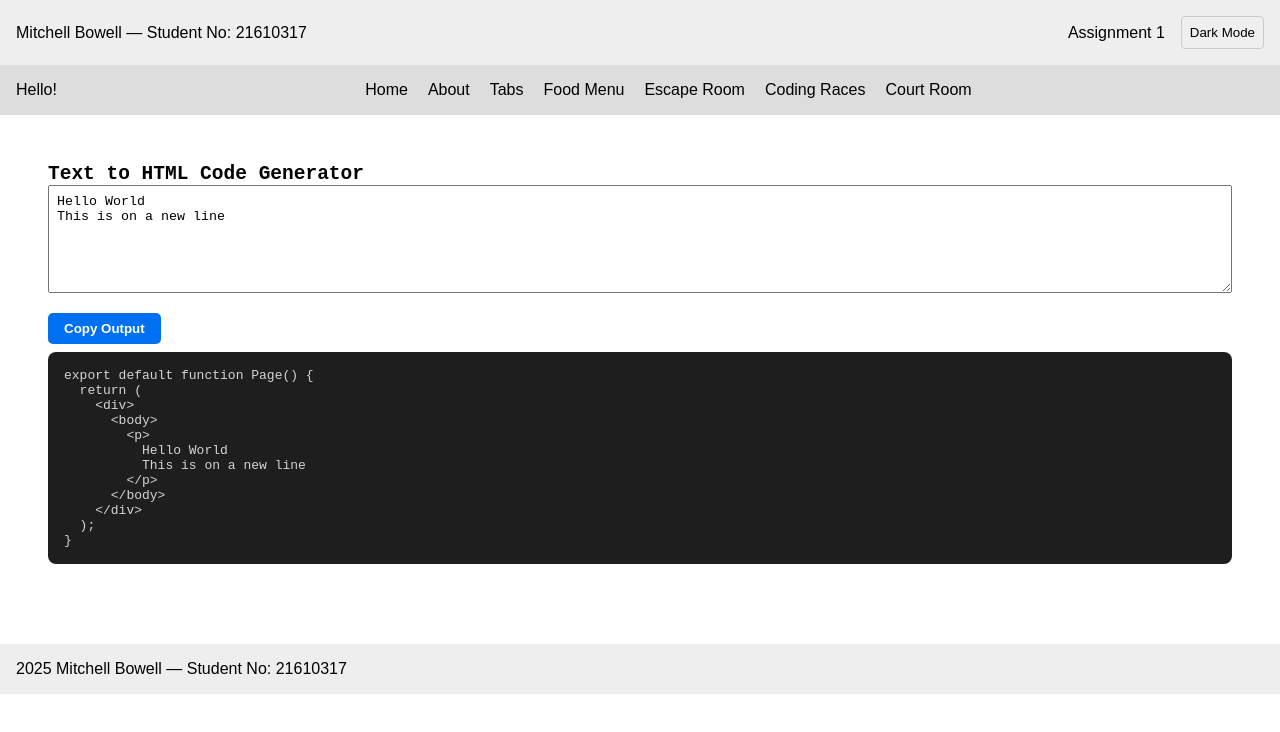
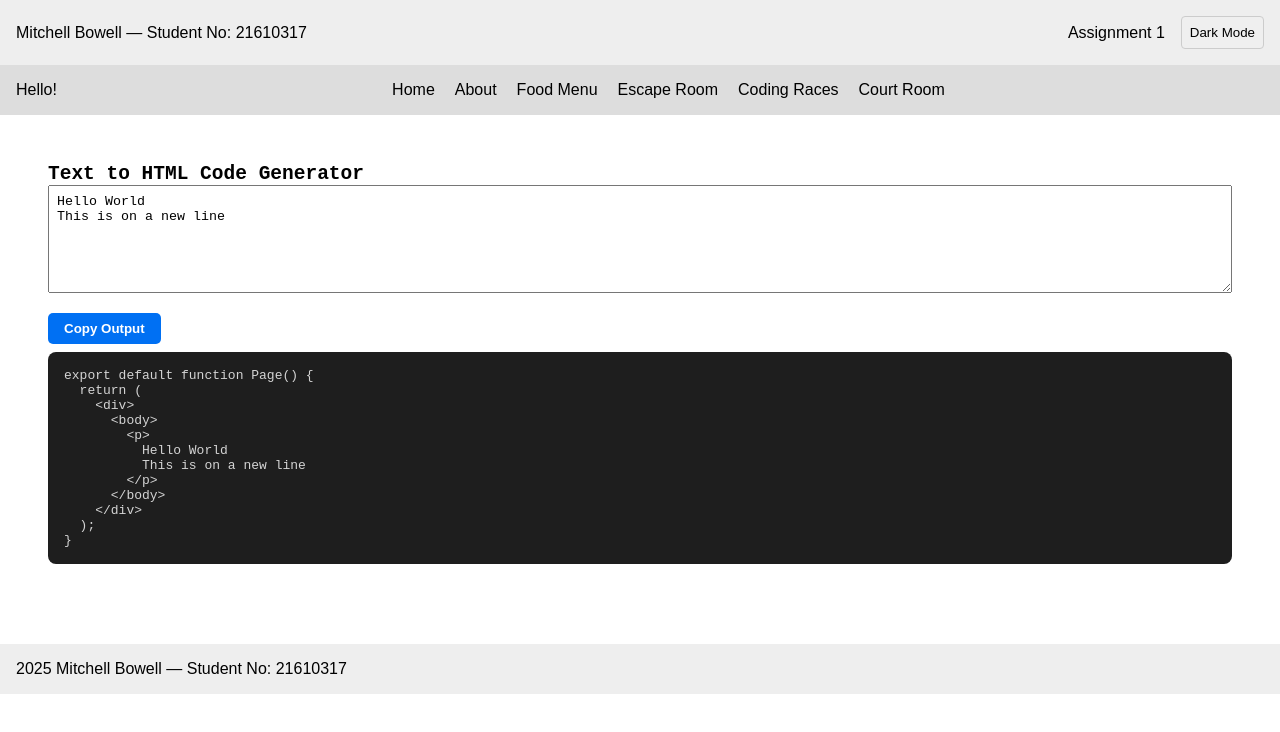
Before and after one commit to MitchBow/CWA-Assignment-1, a Next.js app: page / in a window 1280 px wide. Shown: the top 732 px of the page. Built offline with nearby package versions, Linux system fonts and the light colour scheme.

Commit message:
removed the 'tabs' header tab, as it was not needed there

```diff
--- a/app/layout.tsx
+++ b/app/layout.tsx
@@ -55,7 +55,6 @@ export default function RootLayout({ children }: { children: React.ReactNode })
           <nav style={{ padding: '1rem', background: 'var(--nav-background)', textAlign: 'center' }}>
             <a href="/" style={{ margin: '0 10px' }}>Home</a>
             <a href="/about" style={{ margin: '0 10px' }}>About</a>
-            <a href="/tabs" style={{ margin: '0 10px' }}>Tabs</a>
             <a href="/Hamburger_Menu" style={{ margin: '0 10px' }}>Food Menu</a>
             <a href="/escape-room" style={{ margin: '0 10px' }}>Escape Room</a>
             <a href="/coding-races" style={{ margin: '0 10px' }}>Coding Races</a>
```
Also changed, not shown: app/tabs/page.tsx (deleted).
